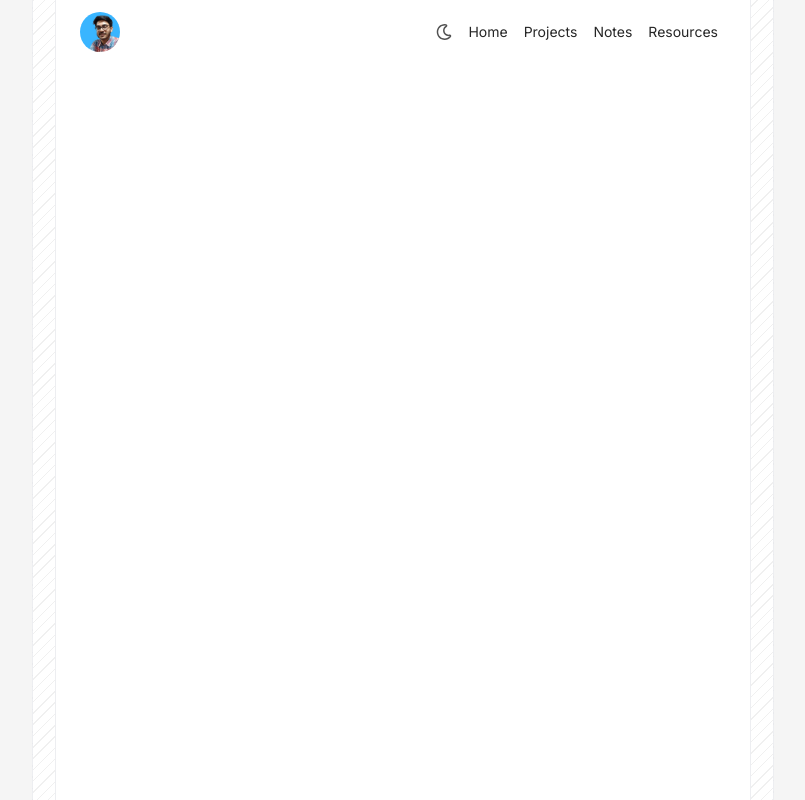
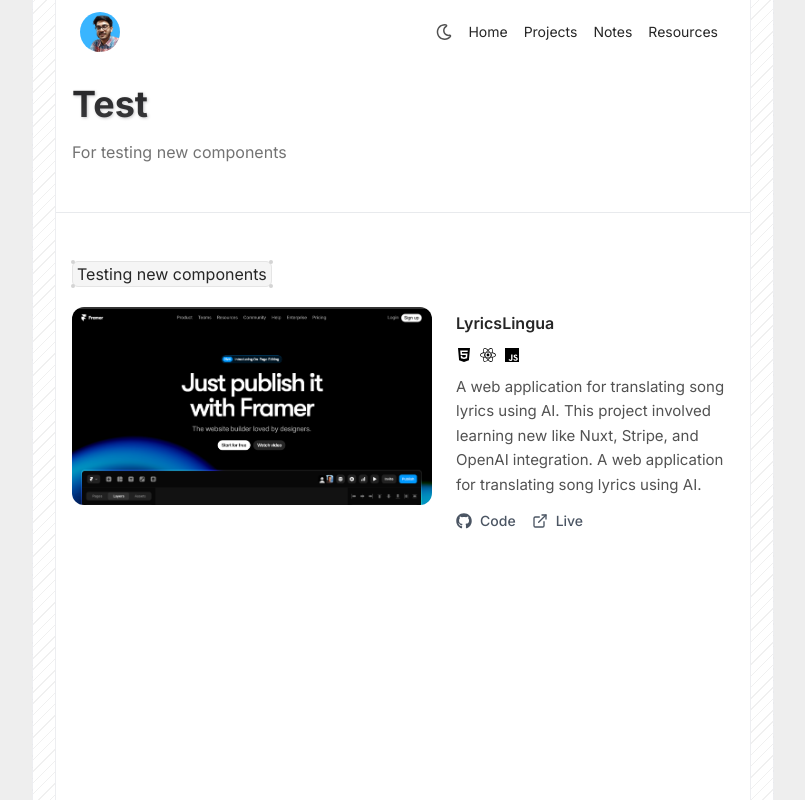
Before and after one commit to foysal-imtiaz/dev_portfolio, a React (Vite) app: page /test in a window 1280 px wide. Shown: the top 800 px of the page, without its empty margins (237-1042 px from the left). Built offline with nearby package versions, Linux system fonts and the light colour scheme.

Commit message:
trying out new stuff

```diff
--- a/src/App.jsx
+++ b/src/App.jsx
@@ -6,7 +6,7 @@
 import { BrowserRouter, Routes, Route } from "react-router";
 import BlogPostPage from "./pages/BlogPostPage";
 import ResourcePage from "./pages/ResoucePage";
-// import TestPage from "./pages/TestPage";
+import TestPage from "./pages/TestPage";
 
 function App() {
   return (
@@ -20,7 +20,7 @@
               <Route path="/projects" element={<ProjectsPage />} />
               <Route path="/notes" element={<BlogPostPage />} />
               <Route path="/resources" element={<ResourcePage />} />
-              {/* <Route path="/test" element={<TestPage />} /> */}
+              <Route path="/test" element={<TestPage />} />
             </Routes>
           </Container>
         </BrowserRouter>
--- a/src/index.css
+++ b/src/index.css
@@ -4,7 +4,7 @@
 
 body {
   font-family: "Inter", "Inter Fallback";
-  background-color: #f5f5f5;
+  background-color: #eeeeee;
 }
 
 html.dark body {
--- a/src/pages/HomePage.jsx
+++ b/src/pages/HomePage.jsx
@@ -70,13 +70,15 @@
         </motion.p>
       </motion.div>
       <span className="dark:bg-[#2a2a2a] dark:shadow-xl dark:opacity-60 my-12 w-full h-[1px] block bg-gray-300 opacity-50"></span>
+
       {/* WORK EXPERIENCE */}
-      <SectionTitles title="Work experience so far" />
+      {/* <SectionTitles title="Work experience so far" />
 
       <div className="px-4">
         <Experience />
       </div>
-      <span className="dark:bg-[#2a2a2a] dark:shadow-lg dark:opacity-60 my-12 w-full h-[1px] block bg-gray-300 opacity-50"></span>
+      <span className="dark:bg-[#2a2a2a] dark:shadow-lg dark:opacity-60 my-12 w-full h-[1px] block bg-gray-300 opacity-50"></span> */}
+
       {/* PROJECT SECTION */}
       <SectionTitles title="Things i have built" />
 
--- a/src/pages/TestPage.jsx
+++ b/src/pages/TestPage.jsx
@@ -1,6 +1,11 @@
 import { motion } from "framer-motion";
 import { transition, variants } from "../utils/motionAnimation";
 import SectionTitles from "../components/SectionTitles";
+import projectsData from "../projectData.json";
+import { FaHtml5, FaReact } from "react-icons/fa";
+import { IoLogoJavascript } from "react-icons/io5";
+import { FaGithub } from "react-icons/fa";
+import { FiExternalLink } from "react-icons/fi";
 
 const ResoucePage = () => {
   return (
@@ -38,6 +43,58 @@
       <SectionTitles title="Testing new components" />
 
       {/* TEST HERE  */}
+      <div className="flex-none xl:flex gap-6 px-4">
+        <div className="">
+          <img
+            src={projectsData[0].image}
+            alt=""
+            className="rounded-xl xl:min-w-[360px]"
+          />
+        </div>
+        <div className="py-3 px-1 xl:px-0 xl:py-1">
+          <div>
+            <h1 className="hover:underline underline-offset-4 pb-3 text-neutral-800 font-semibold dark:text-neutral-200">
+              {projectsData[0].title}
+            </h1>
+          </div>
+          <div className="pb-3 flex gap-2">
+            <p>
+              <FaHtml5 />
+            </p>
+            <p>
+              <FaReact />
+            </p>
+            <p>
+              <IoLogoJavascript />
+            </p>
+          </div>
+          <p className="text-neutral-600 dark:text-neutral-400 text-[15px] leading-relaxed">
+            {projectsData[0].description}
+          </p>
+          {/* BUTTONS */}
+          <div className="flex items-center space-x-4 mt-2">
+            <a
+              href={projectsData[0].github_link}
+              className="flex items-center space-x-2 py-1.5 text-sm text-gray-600 dark:text-neutral-400 dark:hover:text-neutral-300 hover:text-gray-900 transition-colors duration-200"
+              target="_blank"
+              rel="noopener noreferrer"
+            >
+              <FaGithub className="w-4 h-4" />
+              <span className="font-medium">Code</span>
+            </a>
+
+            <a
+              href={projectsData[0].live_link}
+              className="flex items-center space-x-2 py-1.5 text-sm text-gray-600 dark:text-neutral-400 dark:hover:text-neutral-300 hover:text-gray-900 transition-colors duration-200"
+              target="_blank"
+              rel="noopener noreferrer"
+            >
+              <FiExternalLink className="w-4 h-4" />
+              <span className="font-medium">Live</span>
+            </a>
+          </div>
+        </div>
+      </div>
     </motion.div>
   );
 };
--- a/src/projectData.json
+++ b/src/projectData.json
@@ -1,8 +1,8 @@
 [
   {
     "title": "LyricsLingua",
-    "description": "A web application for translating song lyrics using AI. This project involved learning new technologies like Nuxt, Stripe, and OpenAI integration.",
-    "image": "https://uideck.com/_next/image?url=https%3A%2F%2Fapi.uideck.com%2Fpublic%2Fimages%2Ffusion.jpg&w=3840&q=75",
+    "description": "A web application for translating song lyrics using AI. This project involved learning new  like Nuxt, Stripe, and OpenAI integration. A web application for translating song lyrics using AI.",
+    "image": "/public/assets/projectImage/test_project.png",
     "github_link": "#",
     "live_link": "#",
     "tech_stack": "ReactJS · NodeJS · Express · MongoDB · Tailwind · Next.js · TypeScript"
```
Also changed, not shown: public/assets/projectImage/test_project.png (added).
